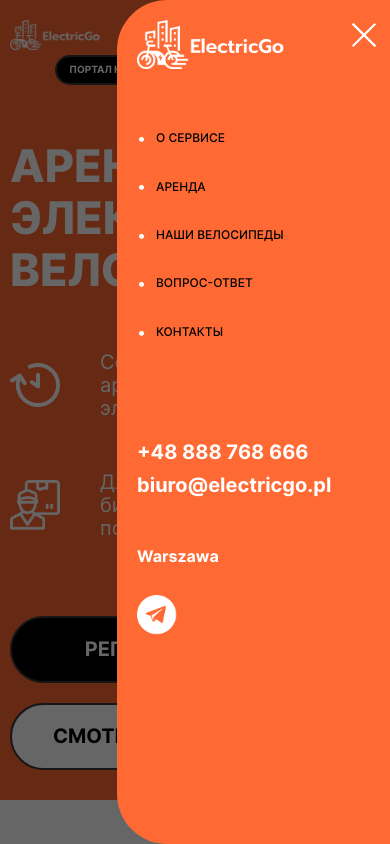
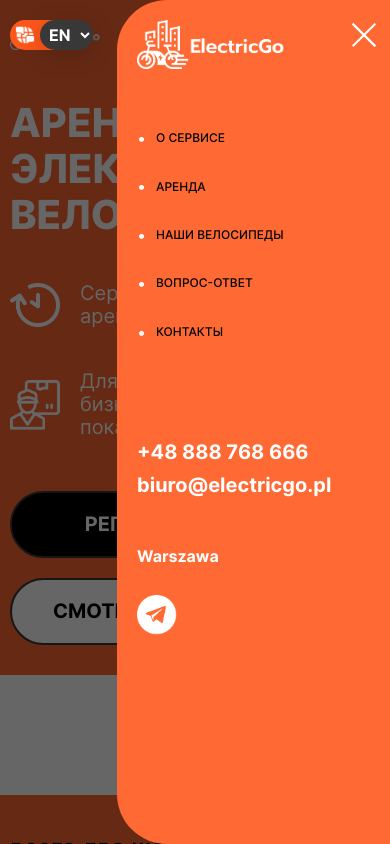
Before and after one commit to DarkCrew/bikesrent, a React (Create React App) app in the folder bikesrent/: page / in a window 390 px wide. Both pictures are taken after a click on the element 364 px from the left and 35 px from the top of the page. Shown: the top 844 px of the page. Built offline with nearby package versions, Linux system fonts and the light colour scheme.

Commit message:
fix: fix bugs with language button

```diff
--- a/bikesrent/src/components/FirstInfo/FirstInfo.module.scss
+++ b/bikesrent/src/components/FirstInfo/FirstInfo.module.scss
@@ -78,27 +78,27 @@
 @media (max-width: 768px) {
   .firstInfo {
     padding: 30px 0;
-    min-height: calc(90vh - 70px);
+    min-height: calc(80vh - 130px);
   }
 
   .container {
-    min-height: calc(90vh - 130px);
+    min-height: calc(80vh - 130px);
     justify-content: space-between;
   }
 
   .title {
-    font-size: 60px;
+    font-size: 55px;
   }
 
   .descriptions {
     flex-direction: column;
-    gap: 70px;
+    gap: 50px;
   }
 
   .description {
     height: 50px;
-    font-size: 24px;
-    gap: 40px;
+    font-size: 20px;
+    gap: 20px;
 
     img {
       width: 50px;
@@ -121,13 +121,13 @@
 
 @media (max-width: 528px) {
   .title {
-    font-size: 50px;
+    font-size: 45px;
   }
 }
 
 @media (max-width: 428px) {
   .title {
-    font-size: 45px;
+    font-size: 40px;
   }
 
   .description {
@@ -137,7 +137,7 @@
 
 @media (max-width: 385px) {
   .title {
-    font-size: 40px;
+    font-size: 35px;
   }
 }
 
--- a/bikesrent/src/components/Footer/Footer.module.scss
+++ b/bikesrent/src/components/Footer/Footer.module.scss
@@ -225,7 +225,7 @@
   }
 
   .messangers {
-    height: 50px;
+    height: 35px;
     margin: 20px 0;
   }
 
@@ -298,6 +298,10 @@
   .container {
     padding-left: 20px;
   }
+
+  .dataFooter {
+    margin-top: 40px;
+  }
 }
 
 @media (max-width: 728px) {
--- a/bikesrent/src/components/Footer/Footer.tsx
+++ b/bikesrent/src/components/Footer/Footer.tsx
@@ -81,7 +81,7 @@ const Footer = (): ReactElement => {
         </div>
 
         <footer className={styles.footer}>
-          <p>© 2024 ElectricGo</p>
+          <p className={styles.dataFooter}>© 2024 ElectricGo</p>
           <p>
             <NavLink to="/politic" onClick={scrollToTop}>
               Политика конфиденциальности
--- a/bikesrent/src/components/Header/Header.css
+++ b/bikesrent/src/components/Header/Header.css
@@ -1,5 +1,5 @@
 .header {
-  position: sticky;
+  position: relative;
   top: 0;
   background-color: var(--color-orange);
   z-index: 1000;
@@ -95,6 +95,45 @@
   object-fit: contain;
 }
 
+.box {
+  display: flex;
+  justify-content: space-between;
+  width: 110px;
+  height: 40px;
+  background-color: var(--color-black);
+  border-radius: 20px;
+  margin: 5px 0;
+  order: 4;
+}
+
+.boxImg {
+  padding: 5px 10px;
+}
+
+.box select {
+  background-color: var(--color-gray);
+  border-radius: 20px;
+  padding: 0 10px;
+  color: var(--color-white);
+  height: 100%;
+  border: none;
+  font-family: 'Inter-Bold';
+  text-transform: uppercase;
+  font-size: 16px;
+  box-shadow: 0 5px 25px rgba(0, 0, 0, 0.2);
+  -webkit-appearance: button;
+  appearance: button;
+  outline: none;
+  cursor: pointer;
+  transition: 0.5s;
+}
+
+.box:hover::before {
+  border-radius: 20px;
+  color: rgba(255, 255, 255, 0.6);
+  background-color: rgba(255, 255, 255, 0.2);
+}
+
 @media (max-width: 1120px) {
   .mobileMenu {
     display: flex;
@@ -105,6 +144,27 @@
 }
 
 @media (max-width: 768px) {
+  .box {
+    display: none;
+    width: 80px;
+    height: 30px;
+    background-color: var(--color-darkorange);
+  }
+
+  .box.active {
+    display: flex;
+    position: absolute;
+    z-index: 1000;
+  }
+
+  .box select {
+    padding: 0 5px;
+  }
+
+  .boxImg {
+    padding: 5px;
+  }
+
   .burgerMenu {
     display: block;
     z-index: 1100;
--- a/bikesrent/src/components/Header/Header.module.scss
+++ b/bikesrent/src/components/Header/Header.module.scss
@@ -76,51 +76,6 @@
   color: var(--color-black);
 }
 
-.box {
-  display: flex;
-  width: 110px;
-  height: 40px;
-  background-color: var(--color-black);
-  border-radius: 20px;
-  margin: 5px 0;
-  order: 4;
-}
-
-.boxImg {
-  padding: 5px 10px;
-}
-
-.box select {
-  background-color: var(--color-gray);
-  border-radius: 20px;
-  padding: 0 10px;
-  color: var(--color-white);
-  height: 100%;
-  border: none;
-  font-family: 'Inter-Bold';
-  text-transform: uppercase;
-  font-size: 16px;
-  box-shadow: 0 5px 25px rgba(0, 0, 0, 0.2);
-  -webkit-appearance: button;
-  appearance: button;
-  outline: none;
-  cursor: pointer;
-  transition: 0.5s;
-}
-
-.box:hover::before {
-  border-radius: 20px;
-  color: rgba(255, 255, 255, 0.6);
-  background-color: rgba(255, 255, 255, 0.2);
-}
-
-.settings {
-  display: flex;
-  justify-content: center;
-  align-items: center;
-  gap: 20px;
-}
-
 @media (max-width: 1200px) {
   .container {
     height: auto;
@@ -136,7 +91,7 @@
 
 @media (max-width: 768px) {
   .container {
-    gap: initial;
+    gap: 5px;
   }
 
   .logo {
@@ -144,16 +99,6 @@
     img {
       height: 30px;
     }
-  }
-
-  .box {
-    width: auto;
-    height: 30px;
-  }
-
-  .settings {
-    width: 100%;
-    order: 3;
   }
 
   .contacts {
--- a/bikesrent/src/components/Header/Header.tsx
+++ b/bikesrent/src/components/Header/Header.tsx
@@ -20,6 +20,7 @@ const Header = (): ReactElement => {
   const [blackBack, setBlackBack] = React.useState('blackBack');
   const [orangeBack, setOrangeBack] = React.useState('mobileMenu');
   const [logoMobile, setLogoMobile] = React.useState('logoMobile');
+  const [languageBtn, setLanguageBtn] = React.useState('box');
 
   const scrollTop = (): void => {
     window.scrollTo(0, 0);
@@ -40,6 +41,7 @@ const Header = (): ReactElement => {
     blackBack === 'blackBack' ? setBlackBack('blackBack active') : setBlackBack('blackBack');
     orangeBack === 'mobileMenu' ? setOrangeBack('mobileMenu active') : setOrangeBack('mobileMenu');
     logoMobile === 'logoMobile' ? setLogoMobile('logoMobile active') : setLogoMobile('logoMobile');
+    languageBtn === 'box' ? setLanguageBtn('box active') : setLanguageBtn('box');
   };
 
   const clickMobileLogo = (): void => {
@@ -102,7 +104,6 @@ const Header = (): ReactElement => {
             </div>
           </div>
           <div className={blackBack} />
-          <div className={styles.settings}>
           <div className={styles.contacts}>
             <button type="button" className={styles.contactsBtn}>
               портал клиента
@@ -111,14 +112,13 @@ const Header = (): ReactElement => {
               <img className={styles.contactsPhone} src={phone} alt="phone" />
             </a>
           </div>
-            <div className={styles.box}>
-              <img className={styles.boxImg} src={languageImage} alt="language" />
+          <div className={languageBtn}>
+            <img className="boxImg" src={languageImage} alt="language" />
             <select>
               <option>En</option>
               <option>Ru</option>
               <option>Pl</option>
             </select>
-            </div>
           </div>
           <div className="burgerMenu" onClick={changeBurgerStatus}>
             <label className="menuBtn">
```
Also changed, not shown: 1 other file (tests, documents, lock files or other folders). Lines whose indentation alone changed are shown as unchanged.
